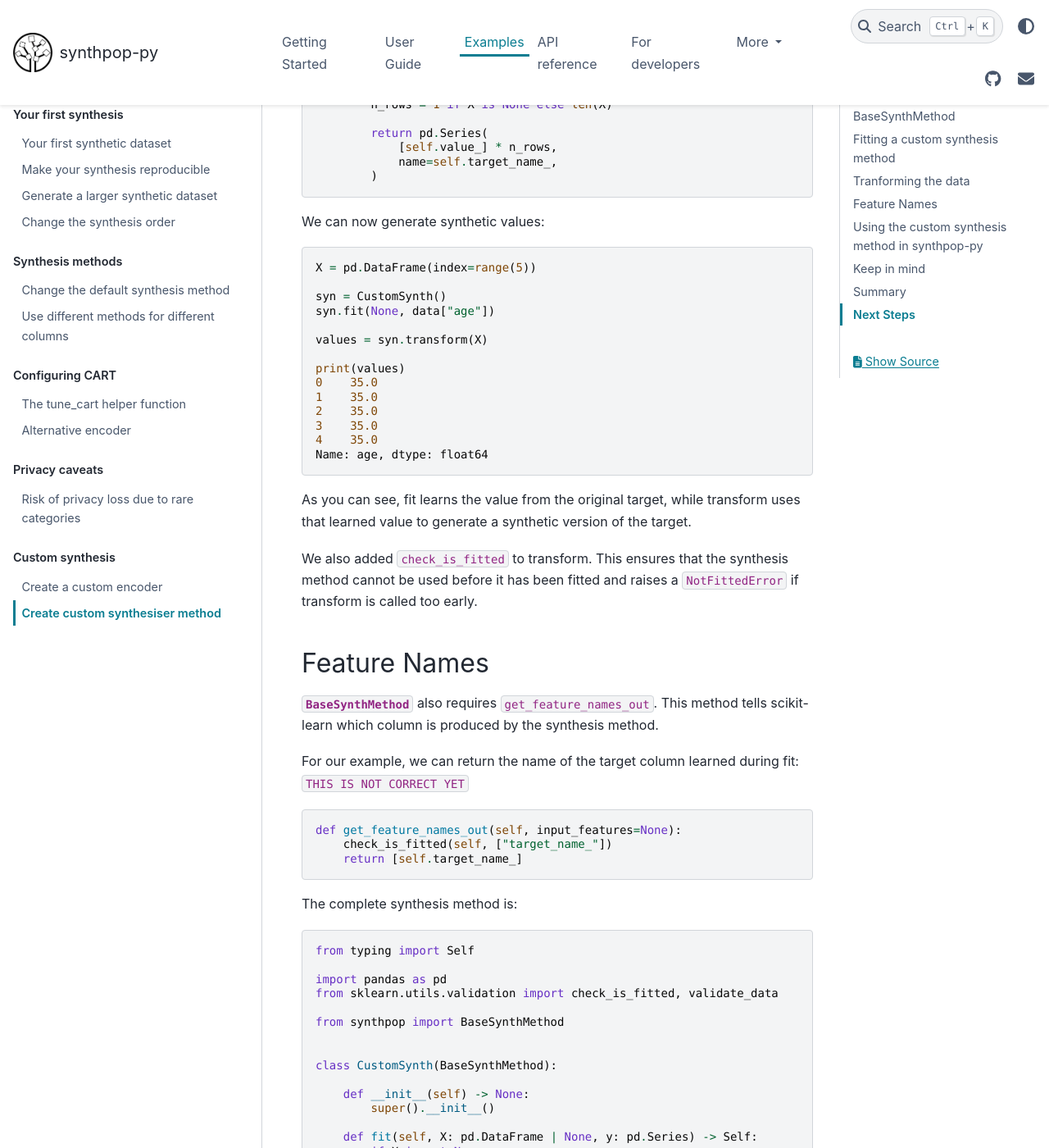
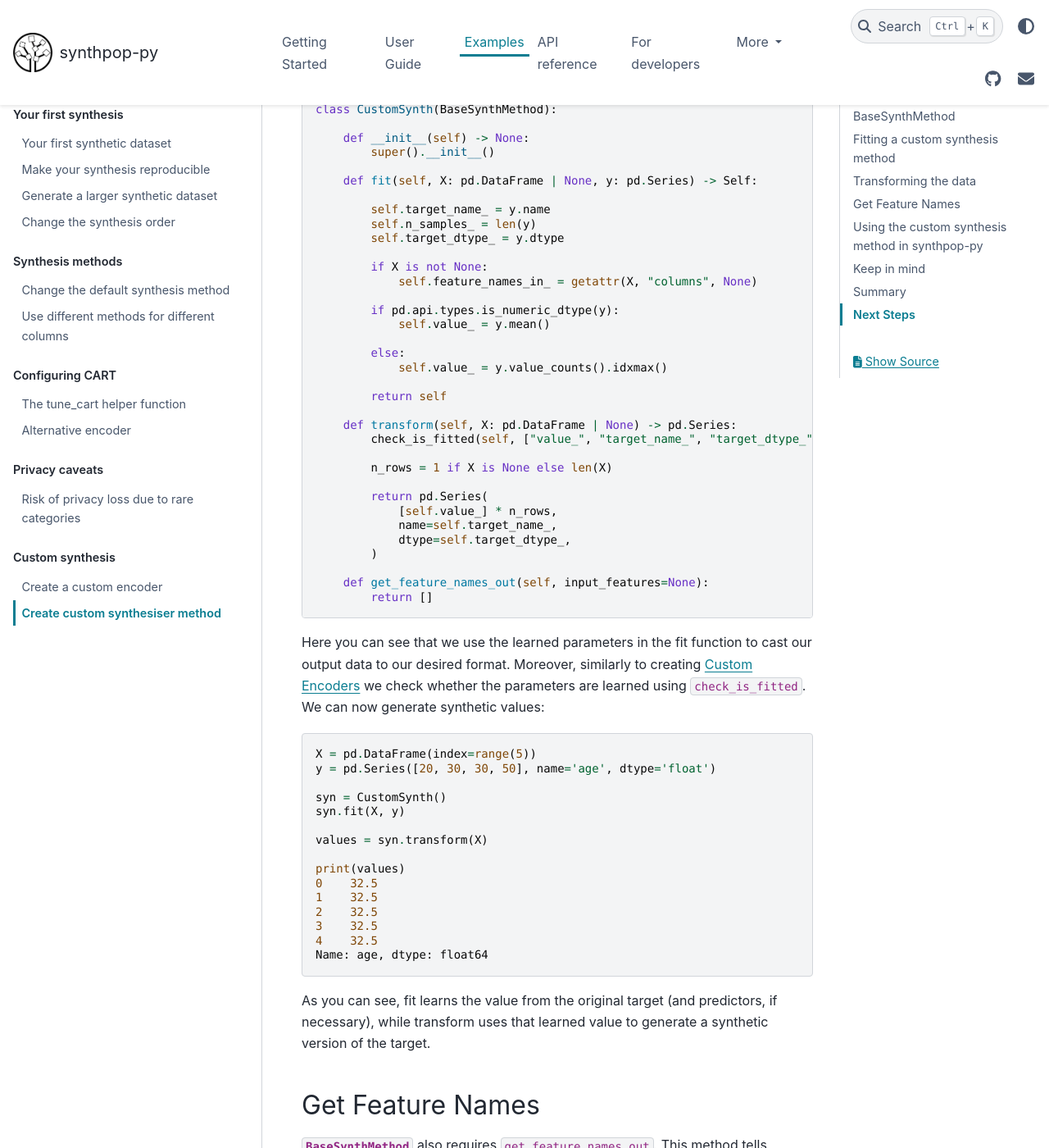
Before and after one commit to duonl/synthpop-py, a Sphinx documentation site: the page built from docs/source/examples/custom_synth.md, in a window 1280 px wide and 1400 px high, scrolled down 3470 px. Shown: the whole window at 82% size. Built offline with Sphinx 7.4.7 and the PyData theme 0.15.4, drawn with Linux system fonts in a browser that asks for light colours; some of the changed text lies outside the part shown.

Commit message:
Final version before review, added most to custom synth

````diff
--- a/docs/source/examples/custom_synth.md
+++ b/docs/source/examples/custom_synth.md
@@ -1,9 +1,9 @@
 # Create custom synthesiser method
 Synthesis methods are the central part of synthpop-py's synthesis workflow.
-A synthesis method learns how to generate a target column based on zero or more already synthesised predictor columns. synthpop-py provides several built-in synthesis methods, but you may want to implement your own method for a specific use case.
+A synthesis method learns how to generate a target column based on zero or more already synthesised predictor columns. synthpop-py provides several built-in synthesis methods, but you may want to implement your own method for a specific use case. See [User Guide 3: Synthesis methods](../user_guides/3_synthesis_methods.md) for synthesis methods currently implemented in synthpop-py.
 
-This section explains how to create a custom synthesis method that follows the scikit-learn conventions used throughout synthpop-py.
-Specifically, we will create a simple synthesis method that generates a target variable using its mean if it is numeric, or its most common value if it is categorical.
+This section explains how to create a custom synthesis method that follows the sklearn conventions used throughout synthpop-py.
+Specifically, we will create a simple synthesis method that generates a target variable using its mean if it is numeric, or its most common value if it is a categorical value.
 
 ## BaseSynthMethod
 
@@ -43,7 +40,7 @@ class CustomSynth(BaseSynthMethod):
         return []
 ```
 
-However, this class does not yet learn anything from the input data. We therefore need to implement the fit method.
+However, as you can see, this class does not yet do anything usefull. We start by implementing the fit method.
 
 ## Fitting a custom synthesis method
 
@@ -53,10 +50,7 @@ As a simple example, we can create a method that learns the mean of a numeric ta
 
 ```python
 from typing import Self
-
 import pandas as pd
-from sklearn.utils.validation import validate_data
-
 from synthpop.methods import BaseSynthMethod
 
 class CustomSynth(BaseSynthMethod):
@@ -65,45 +59,64 @@ class CustomSynth(BaseSynthMethod):
         super().__init__()
 
     def fit(self, X: pd.DataFrame | None, y: pd.Series) -> Self:
-        if X is not None:
-            X, y = validate_data(self, X, y, reset=True)
-        else:
-            y = validate_data(
-                self,
-                X="no_validation",
-                y=y,
-                reset=True,
-            )
 
         self.target_name_ = y.name
+        self.n_samples_ = len(y)
+        self.target_dtype_ = y.dtype
+
+        if X is not None:
+            self.feature_names_in_ = getattr(X, "columns", None)
 
         if pd.api.types.is_numeric_dtype(y):
             self.value_ = y.mean()
+
         else:
-            self.value_ = y.mode().iloc[0]
+            self.value_ = y.value_counts().idxmax()
 
         return self
+
+    def transform(self, X: pd.DataFrame | None) -> pd.Series:
+        return pd.Series()
+
+    def get_feature_names_out(self, input_features=None):
+        return []
+
 ```
 
-We can now fit our synthesis method to a target variable:
+As you can see we store many different type of parameters in the first few lines of the fitting function. We do this, and you should too, for two main reasons:
+1. `sklearn` compatibility: Similarly to creating [Custom Encoders](./custom_encoder.md), we aim to be sklearn compatible. As such, `self.feature_names_in_` and `self.n_samples_` should be defined. See the [sklearn docs on custom estimators](https://scikit-learn.org/stable/developers/develop.html) and references therein.
+
+2. Continuity: During the fitting or transform process it is possible datatypes are cast to other datatypes (such as integers to floats). Storing the datatype allows us to always cast the final output to the original input datatype. But also, storing the `target_name_` allows us to give the output data the same name, which is for instance required for the {class}`~synthpop.utility_metrics.spmse.S_pMSE`. You are, of course, free to define whatever you feel like, but be aware that other/missing naming conventions might break upstream compatibility.
+
+The trailing underscore is intentional. As with other sklearn estimators, parameters learned from the training data should be stored as attributes ending in _.
+
+We should now be able to run:
+
 ```python
-data = pd.DataFrame({
-    "age": [20, 30, 40, 50]
-})
+y = pd.Series(['20','30','30','50'], name='age', dtype='str')
 
 synth = CustomSynth()
-synth.fit(None, data["age"])
+synth.fit(None, y)
 ```
 
-CHECK FOR NAMING CONVENTIONS!!
-After fitting, the learned value is stored in `value_`:
+The learned value is stored in `value_`, and returns `'30'` as it is the most frequent value in our categorical target data y:
 ```python
 print(synth.value_)
-35.0
+30
 ```
-The trailing underscore is intentional. As with other scikit-learn estimators, parameters learned from the training data should be stored as attributes ending in _.
 
-## Tranforming the data
+However, if y is of numeric datatype the function will return the mean value, 32.5:
+
+```python
+y = pd.Series([20, 30, 30, 50], name='age', dtype='float')
+
+synth = CustomSynth()
+synth.fit(None, y)
+print(synth.value_)
+32.5
+```
+
+## Transforming the data
 
 The `transform` method uses the parameters learned during `fit` to generate the synthetic target variable.
 
@@ -112,6 +125,102 @@ For our simple example, we generate the learned value once for every row in the
 ```python
 from sklearn.utils.validation import check_is_fitted
 
+class CustomSynth(BaseSynthMethod):
+
+    def __init__(self) -> None:
+        super().__init__()
+
+    def fit(self, X: pd.DataFrame | None, y: pd.Series) -> Self:
+
+        self.target_name_ = y.name
+        self.n_samples_ = len(y)
+        self.target_dtype_ = y.dtype
+
+        if X is not None:
+            self.feature_names_in_ = getattr(X, "columns", None)
+
+        if pd.api.types.is_numeric_dtype(y):
+            self.value_ = y.mean()
+
+        else:
+            self.value_ = y.value_counts().idxmax()
+
+        return self
+
+    def transform(self, X: pd.DataFrame | None) -> pd.Series:
+        check_is_fitted(self, ["value_", "target_name_", "target_dtype_"])
+
+        n_rows = 1 if X is None else len(X)
+
+        return pd.Series(
+            [self.value_] * n_rows,
+            name=self.target_name_,
+            dtype=self.target_dtype_,
+        )
+
+    def get_feature_names_out(self, input_features=None):
+        return []
+```
+Here you can see that we use the learned parameters in the fit function to cast our output data to our desired format.
+Moreover, similarly to creating [Custom Encoders](./custom_encoder.md) we check whether the parameters are learned using `check_is_fitted`.
+We can now generate synthetic values:
+
+```python
+X = pd.DataFrame(index=range(5))
+y = pd.Series([20, 30, 30, 50], name='age', dtype='float')
+
+syn = CustomSynth()
+syn.fit(X, y)
+
+values = syn.transform(X)
+
+print(values)
+0    32.5
+1    32.5
+2    32.5
+3    32.5
+4    32.5
+Name: age, dtype: float64
+```
+
+As you can see, fit learns the value from the original target (and predictors, if necessary), while transform uses that learned value to generate a synthetic version of the target.
+
+## Get Feature Names
+
+{class}`~synthpop.methods.copy_synth.BaseSynthMethod` also requires `get_feature_names_out`. This method tells `sklearn` which column is produced by the synthesis method. Please see the [get_feature_names_out docs](https://scikit-learn.org/stable/glossary.html#term-get_feature_names_out) for more information. Throughout the package synthpop-py generally does not require `get_feature_names_out`. This is because we define that synthetic data columns have the same name `target_name_` as the original data. `get_feature_names_out` has more practical usecases in dimensionality reductions (such as PCA's) or when naming between input and output are different. However, one should define the function nonetheless, as we aim to be `sklearn` compatible.
+
+Following the sklearn docs, one could define `get_feature_names_out` as:
+
+```python
+def get_feature_names_out(self, input_features=None):
+    if not hasattr(self, "target_name_"):
+        raise NotFittedError("CustomSynthMethod is not fitted. Call `fit` first.")
+
+    if input_features is None:
+        if hasattr(self, "feature_names_in_"):
+            input_features = list(self.feature_names_in_)
+        elif hasattr(self, "n_features_in_"):
+            input_features = [
+                f"x{i}" for i in range(self.n_features_in_)
+            ]
+        else:
+            input_features = []
+
+    if self.target_name_ is None:
+        return input_features
+
+    return [self.target_name_]
+```
+
+The complete synthesis method is then:
+
+```python
+from typing import Self
+
+import pandas as pd
+from sklearn.utils.validation import check_is_fitted
+
+from synthpop import BaseSynthMethod
 
 class CustomSynth(BaseSynthMethod):
 
@@ -119,22 +228,19 @@ class CustomSynth(BaseSynthMethod):
         super().__init__()
 
     def fit(self, X: pd.DataFrame | None, y: pd.Series) -> Self:
-        if X is not None:
-            X, y = validate_data(self, X, y, reset=True)
-        else:
-            y = validate_data(
-                self,
-                X="no_validation",
-                y=y,
-                reset=True,
-            )
 
         self.target_name_ = y.name
+        self.n_samples_ = len(y)
+        self.target_dtype_ = y.dtype
+
+        if X is not None:
+            self.feature_names_in_ = getattr(X, "columns", None)
 
         if pd.api.types.is_numeric_dtype(y):
             self.value_ = y.mean()
+
         else:
-            self.value_ = y.mode().iloc[0]
+            self.value_ = y.value_counts().idxmax()
 
         return self
 
@@ -146,91 +252,26 @@ class CustomSynth(BaseSynthMethod):
         return pd.Series(
             [self.value_] * n_rows,
             name=self.target_name_,
-        )
-```
-We can now generate synthetic values:
-
-```python
-X = pd.DataFrame(index=range(5))
-
-syn = CustomSynth()
-syn.fit(None, data["age"])
-
-values = syn.transform(X)
-
-print(values)
-0    35.0
-1    35.0
-2    35.0
-3    35.0
-4    35.0
-Name: age, dtype: float64
-```
-
-As you can see, fit learns the value from the original target, while transform uses that learned value to generate a synthetic version of the target.
-
-We also added `check_is_fitted` to transform. This ensures that the synthesis method cannot be used before it has been fitted and raises a `NotFittedError` if transform is called too early.
-
-## Feature Names
-
-{class}`~synthpop.methods.copy_synth.BaseSynthMethod` also requires `get_feature_names_out`. This method tells scikit-learn which column is produced by the synthesis method.
-
-For our example, we can return the name of the target column learned during fit: `THIS IS NOT CORRECT YET`
-
-```python
-def get_feature_names_out(self, input_features=None):
-    check_is_fitted(self, ["target_name_"])
-    return [self.target_name_]
-```
-
-The complete synthesis method is:
-
-```python
-from typing import Self
-
-import pandas as pd
-from sklearn.utils.validation import check_is_fitted, validate_data
-
-from synthpop import BaseSynthMethod
-
-
-class CustomSynth(BaseSynthMethod):
-
-    def __init__(self) -> None:
-        super().__init__()
-
-    def fit(self, X: pd.DataFrame | None, y: pd.Series) -> Self:
-        if X is not None:
-            X, y = validate_data(self, X, y, reset=True)
-        else:
-            y = validate_data(
-                self,
-                X="no_validation",
-                y=y,
-                reset=True,
-            )
-
-        self.target_name_ = y.name
-
-        if pd.api.types.is_numeric_dtype(y):
-            self.value_ = y.mean()
-        else:
-            self.value_ = y.mode().iloc[0]
-
-        return self
-
-    def transform(self, X: pd.DataFrame | None) -> pd.Series:
-        check_is_fitted(self, ["value_", "target_name_"])
-
-        n_rows = 1 if X is None else len(X)
-
-        return pd.Series(
-            [self.value_] * n_rows,
-            name=self.target_name_,
+            dtype=self.target_dtype_,
         )
 
     def get_feature_names_out(self, input_features=None):
-        check_is_fitted(self, ["target_name_"])
+        if not hasattr(self, "target_name_"):
+            raise NotFittedError("CustomSynthMethod is not fitted. Call `fit` first.")
+
+        if input_features is None:
+            if hasattr(self, "feature_names_in_"):
+                input_features = list(self.feature_names_in_)
+            elif hasattr(self, "n_features_in_"):
+                input_features = [
+                    f"x{i}" for i in range(self.n_features_in_)
+                ]
+            else:
+                input_features = []
+
+        if self.target_name_ is None:
+            return input_features
+
         return [self.target_name_]
 ```
 
@@ -240,40 +281,39 @@ Once the custom synthesis method has been implemented, it can be passed to {clas
 
 For example, if we want column 'B' to be synthesised using our custom method:
 ```python
+from synthpop import Synthesiser
+
 synth = Synthesiser(
     special_syn_method={
         "B": CustomSynth()
     }
 )
 
-data = pd.DataFrame()
 syn_data = synth.fit(data).generate()
 ```
 
 See examples [Change the default synthesis method](./changing_the_default_method.md) and [Use different methods for different columns](./using_different_methods_for_different_columns.md) for more in depth guidelines on how to change the synthesis method.
 
 ## Keep in mind
-1. Inherit from BaseSynthMethod. Your synthesis method should inherit from BaseSynthMethod so that it implements the interface expected by synthpop-py.
+1. Inherit from `BaseSynthMethod`. Your synthesis method should inherit from `BaseSynthMethod` so that it implements the interface expected by synthpop-py.
 
 2. Implement fit and transform. fit should learn all parameters required for synthesis, while transform should use those parameters to generate the synthetic target.
 
-3. Think about handling missing values.
+3. Support predictors and no predictors. X may contain already synthesised predictor columns, but your method should also work when X is None.
 
-4. Support predictors and no predictors. X may contain already synthesised predictor columns, but your method should also work when X is None.
+4. Do not modify the input data. fit and transform should operate on the provided data without changing it in-place. When working with pandas you could start with `copy()` at the beginning of your code.
 
-5. Do not modify the input data. fit and transform should operate on the provided data without changing it in-place.
+5. Keep learned parameters separate from constructor parameters. Parameters learned during fit should use a trailing underscore, such as `value_` or `target_name_`.
 
-6. Keep learned parameters separate from constructor parameters. Parameters learned during fit should use a trailing underscore, such as value_ or target_name_.
+6. Check that the model is fitted. Use `check_is_fitted` in transform to ensure that the method cannot be used before fit.
 
-7. Check that the model is fitted. Use check_is_fitted in transform to ensure that the method cannot be used before fit.
+7. Handle missing values. A production synthesis method should explicitly decide how missing values in predictors and the target are handled and apply this behaviour consistently. synthpop-py implements two methods for handling missing values: {class}`~synthpop.data_processing.missing_value_handling.MissingValuePredictor` and {class}`~synthpop.data_processing.missing_value_handling.ReplaceMissingWithValue`. But of course, feel free to implement your own methodology.
 
-8. Handle missing values. A production synthesis method should explicitly decide how missing values in predictors and the target are handled and apply this behaviour consistently.
+8. If necessary, support both numeric and categorical targets and input features. The exact implementation will depend on the synthesis algorithm. synthpop-py implements two encoders, {class}`~synthpop.data_processing.encoders.MeanEncoder` and {class}`~synthpop.data_processing.encoders.PCAEncoder`, to make categorical input features numeric. But of course, feel free to implement your own methodology. See [Example: Custom Encoder](./custom_encoder.md) to build your own synthpop-py compatible encoder.
 
-9. Support both numeric and categorical targets. BaseSynthMethod is designed to support both types of variables. The exact implementation will depend on the synthesis algorithm.
+9. Consider cloning behaviour. If your synthesis method contains another estimator as an initialisation parameter, consider using sklearn.base.clone so that the estimator follows sklearn's cloning conventions.
 
-10. Consider cloning behaviour. If your synthesis method contains another estimator as an initialisation parameter, consider using sklearn.base.clone so that the estimator follows scikit-learn's cloning conventions.
-
-11. Test your estimator. Because synthesis methods are built around scikit-learn conventions, testing the estimator's behaviour and fitted/unfitted states can help identify compatibility issues early.
+10. Test your estimator. Because synthesis methods are built around sklearn conventions, testing the estimator's behaviour and fitted/unfitted states can help identify compatibility issues early.
 
 ## Summary
 Custom synthesis methods in synthpop-py can be implemented by inheriting from {class}`~synthpop.methods.copy_synth.BaseSynthMethod` and implementing the required `fit`, `transform`, and `get_feature_names_out` methods.
@@ -283,8 +323,8 @@ The fit method learns the parameters needed to synthesise a target variable, whi
 The example above deliberately uses a simple mean/mode strategy. In practice, CustomSynth can be replaced with any synthesis algorithm that follows the {class}`~synthpop.methods.copy_synth.BaseSynthMethod` interface.
 
 ## Next Steps
-With a custom synthesis method implemented, it can be integrated into the synthesis workflow using special_syn_method.
+With a custom synthesis method implemented, it can be integrated into the synthesis workflow.
 
-For a more detailed explanation of the scikit-learn conventions used by custom estimators, see developing scikit-learn estimators.
+For a more detailed explanation of the `sklearn` conventions used by custom estimators, see [developing sklearn estimators](https://scikit-learn.org/stable/developers/develop.html) and references therein.
 
 The next step is to adapt the example above to the synthesis algorithm you want to use and implement the appropriate handling of predictors, categorical variables, numeric variables, and missing values.
````
Also changed, not shown: other parts of docs/source/examples/custom_synth.md (+2 -5 lines), docs/source/examples/custom_encoder.md (+6 -6 lines).
